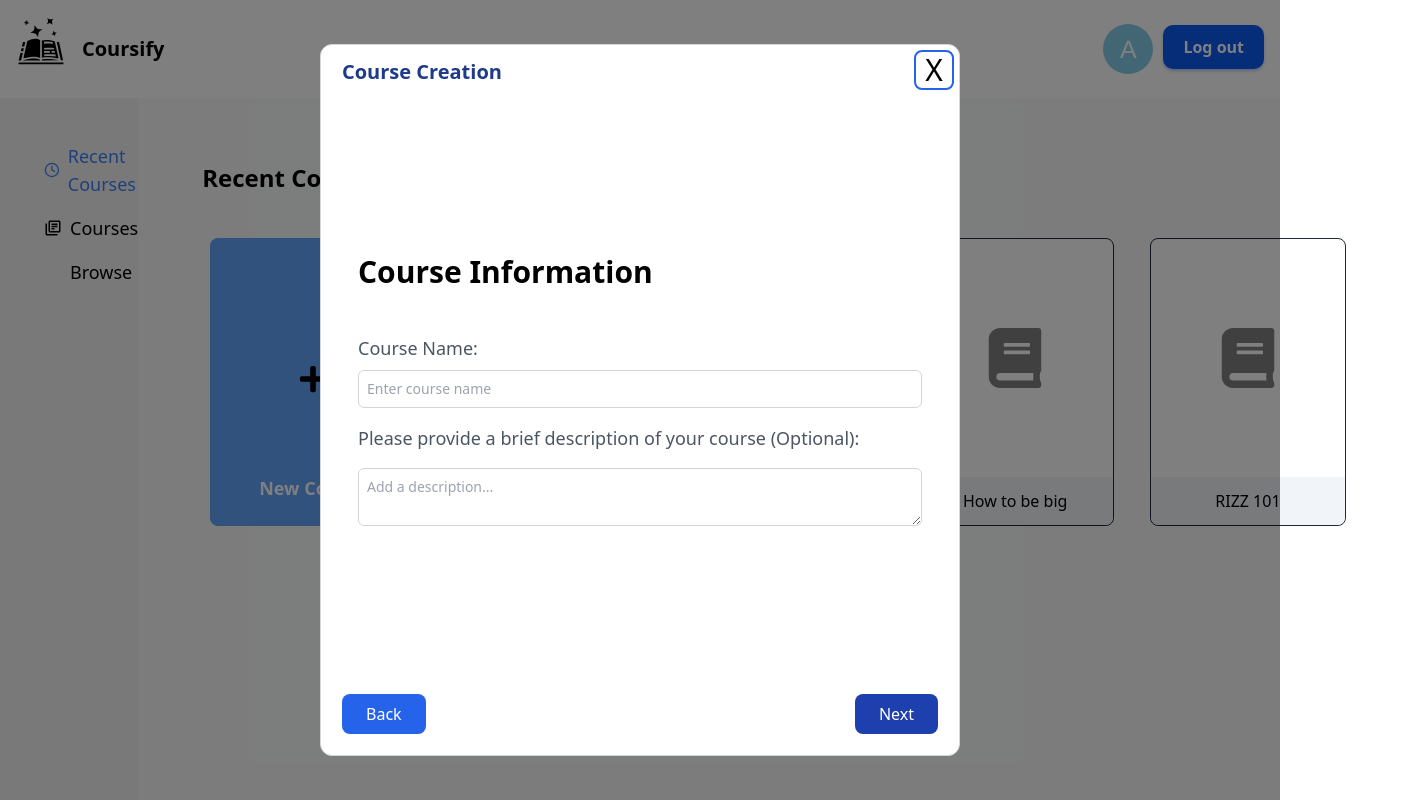
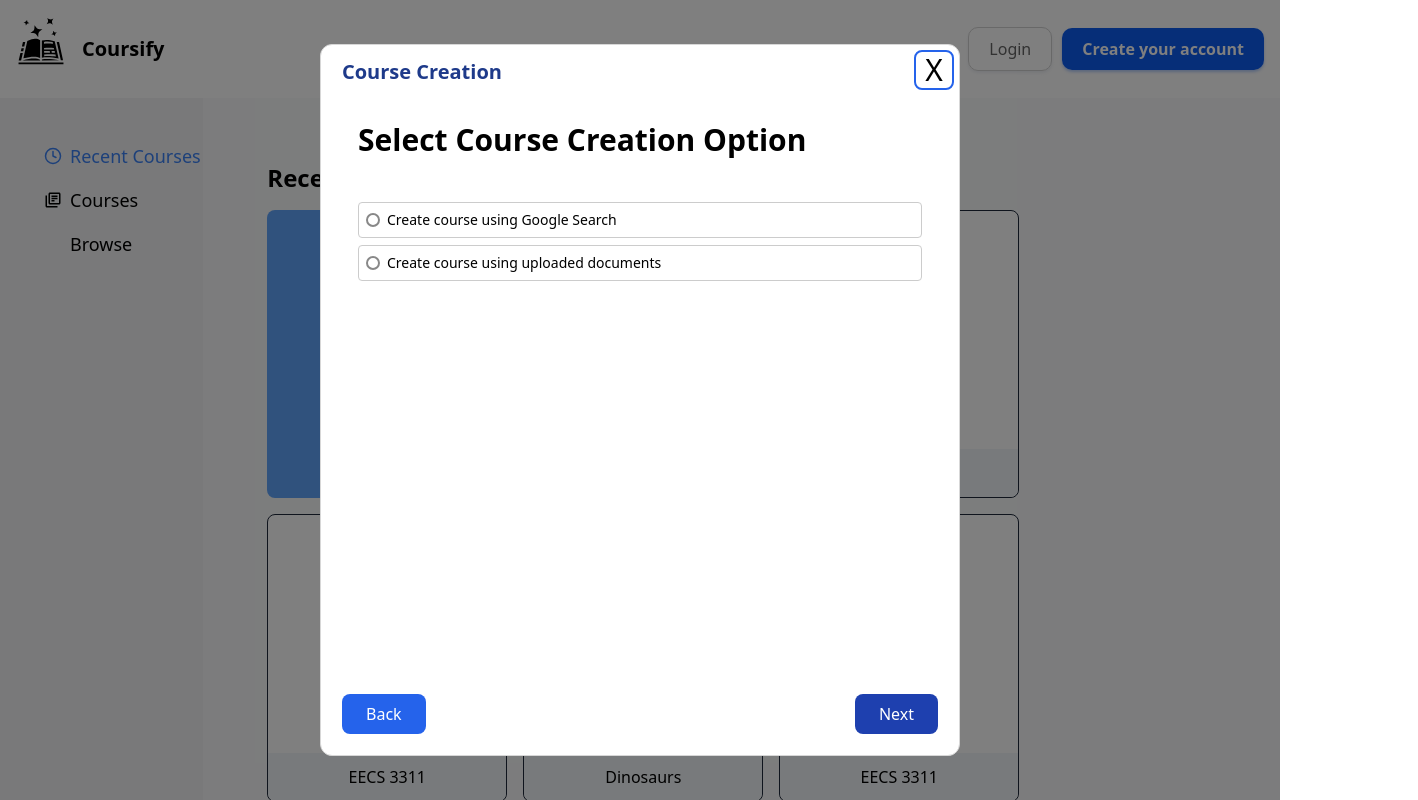
Before and after one commit to KaranpreetRaja/coursify, a React (Vite) app in the folder react-app/: page /dashboard/1 in a window 1280 px wide. Both pictures are taken after a click on the button "New Course". Shown: the top 800 px of the page, 1418 px wide, since content can reach past the window. Built offline with nearby package versions, Linux system fonts and the light colour scheme; some icons are missing.

Commit message:
Updated Wizard GUI

```diff
--- a/react-app/src/App.css
+++ b/react-app/src/App.css
@@ -190,3 +190,70 @@ label {
   border-radius: 12px;
   padding: 0;
 }
+
+
+.radio-group {
+  display: flex;
+  flex-direction: column;
+}
+
+.radio-label {
+  display: flex;
+  align-items: center;
+  padding: 0.5em;
+  margin-bottom: 0.5em;
+  background-color: #fff;
+  border: 1px solid #ccc;
+  border-radius: 4px;
+  transition: background-color 0.2s, border-color 0.2s;
+}
+
+.radio-label:hover {
+  background-color: #e6e6e6;
+}
+
+.radio-input {
+  position: absolute;
+  opacity: 0;
+}
+
+.radio-input:checked + .radio-label {
+  background-color: rgb(187, 195, 239);
+  border-color: blue;
+}
+
+.radio-input:focus + .radio-label {
+  outline: 2px solid blue;
+}
+
+.radio-inner-circle {
+  display: inline-block;
+  width: 1em;
+  height: 1em;
+  border: 2px solid #888;
+  border-radius: 50%;
+  margin-right: 0.5em;
+  transition: border-color 0.2s;
+  position: relative;
+}
+
+.radio-label:hover .radio-inner-circle {
+  border-color: #555;
+}
+
+.radio-input:checked + .radio-label .radio-inner-circle {
+  border-color: blue;
+}
+
+.radio-input:checked + .radio-label .radio-inner-circle::after {
+  content: '';
+  display: block;
+  width: 0.5em;
+  height: 0.5em;
+  background-color: blue;
+  border-radius: 50%;
+  position: absolute;
+  top: 50%;
+  left: 50%;
+  transform: translate(-50%, -50%);
+}
--- a/react-app/src/components/card.jsx
+++ b/react-app/src/components/card.jsx
@@ -3,7 +3,7 @@ import { FaBook } from "react-icons/fa";
 
 const Card = ({ courseName }) => {
     return (
-        <div className="w-60 h-72 bg-white rounded-lg border border-slate-800 transition-transform hover:scale-105 duration-500 ease-in-out">
+        <div className="mr-4 mb-4 w-60 h-72 bg-white rounded-lg border border-slate-800 transition-transform hover:scale-105 duration-500 ease-in-out">
             <div className='w-full h-5/6 flex justify-center items-center'>
                 <FaBook size={60} color='gray'/>
             </div>
--- a/react-app/src/components/navbar.jsx
+++ b/react-app/src/components/navbar.jsx
@@ -6,7 +6,7 @@ import Avatar from 'react-avatar';
 import { useNavigate } from 'react-router-dom';
 
 export default function Navbar() {
-    const [isLoggedIn, setLoggedIn] = useState(true);
+    const [isLoggedIn, setLoggedIn] = useState(false);
     const navigate = useNavigate()
 
     const handleLogout = () => {
--- /dev/null
+++ b/react-app/src/components/wizard-pages/courseCreationOptions.jsx
@@ -0,0 +1,49 @@
+import { useState } from "react";
+
+export default function CourseCreationOptions({ visibility, onChange }) {
+  const [selectedOption, setSelectedOption] = useState('');
+
+  const handleOptionChange = (e) => {
+    setSelectedOption(e.target.value);
+    onChange(e.target.value);
+  };
+
+  return (
+    <div className={visibility ? '' : 'hidden'}>
+      <div className="font-sans text-sm bg-white h-3/4 p-8 rounded-lg w-full my-auto">
+        <div className="flex justify-between items-center mb-11">
+          <h1 className="text-3xl font-semibold">Select Course Creation Option</h1>
+        </div>
+        <div className="radio-group">
+          <input
+            type="radio"
+            id="googleSearch"
+            name="creationOption"
+            value="googleSearch"
+            // checked={selectedOption === 'googleSearch'}
+            onChange={handleOptionChange}
+            className="radio-input"
+          />
+          <label htmlFor="googleSearch" className="radio-label">
+            <span className="radio-inner-circle"></span>
+            Create course using Google Search
+          </label>
+
+          <input
+            type="radio"
+            id="uploadedDocuments"
+            name="creationOption"
+            value="uploadedDocuments"
+            // checked={selectedOption === 'uploadedDocuments'}
+            onChange={handleOptionChange}
+            className="radio-input"
+          />
+          <label htmlFor="uploadedDocuments" className="radio-label">
+            <span className="radio-inner-circle"></span>
+            Create course using uploaded documents
+          </label>
+        </div>
+      </div>
+    </div>
+  );
+}
--- a/react-app/src/components/course_info.jsx
+++ b/react-app/src/components/wizard-pages/courseInfoEntry.jsx
@@ -1,7 +1,14 @@
-import { useEffect } from "react";
-import Topic from "./topic";
+import { useEffect, useState } from "react";
+import Topic from "../topic";
 
-export default function Course_Info({ visibility }) {
+export default function CourseInfoEntry({ visibility, onChange }) {
+  const [course_name, setCourseName] = useState('');
+  const [description, setDescription] = useState('');
+
+  const handleInputChange = () => {
+    onChange({ course_name,  description});
+  };
+
   return (
     <div className={visibility ? '' : 'hidden'}>
       <div className="font-sans text-sm bg-white h-3/4 p-8 rounded-lg w-full my-auto">
@@ -19,16 +26,23 @@ export default function Course_Info({ visibility }) {
               id="courseName"
               className="w-full border border-gray-300 p-2 rounded-md text-md"
               placeholder="Enter course name"
+              onChange={(e) => {
+                setCourseName(e.target.value);
+                handleInputChange();
+              }}
               />
           </div>
 
-          {/* Description paragraph */}
           <p className="text-lg text-gray-600 mt-4 mb-4">
               Please provide a brief description of your course (Optional):
           </p>
           <textarea
               className="w-full border border-gray-300 p-2 rounded-md text-md max-h-20"
               placeholder="Add a description..."
+              onChange={(e) => {
+                setDescription(e.target.value);
+                handleInputChange();
+              }}
           ></textarea>
 
       </div>
--- a/react-app/src/components/wizard.jsx
+++ b/react-app/src/components/wizard.jsx
@@ -2,35 +2,65 @@ import React, { useEffect, useState } from "react";
 import Popup from "reactjs-popup";
 import "reactjs-popup/dist/index.css";
 import { FaPlus } from "react-icons/fa";
-import File_Upload from "./file_upload";
+import FileUpload from "./wizard-pages/fileUpload";
 import Topic_Selection from "./topic_selection";
-import Course_Info from "./course_info";
+import CourseInfoEntry from "./wizard-pages/courseInfoEntry";
+import { useNavigate } from 'react-router-dom';
+import CourseCreationOptions from "./wizard-pages/courseCreationOptions"
 
 export default function Wizard() {
-  const [courseData, setCourseData] = useState(null)
+  const [formData, setFormData] = useState({});
+  const [selectedOption, setSelectedOption] = useState('');
+  const navigate = useNavigate()
   const [page, setPage] = useState(1);
 
+  const handleSubmit = () => {
+    console.log('Submitting data:', formData);
+  }
+
   const handleNext = () => {
-    if (page === 3){
+    if (page === 3) {
 
     }
-    else{
+    else {
       setPage((prevPage) => prevPage + 1)
     }
   }
 
   const handleBack = () => {
-    if (page !== 1){
+    if (page !== 1) {
       setPage((prevPage) => prevPage - 1)
     }
   }
+
+  const handleCourseCreationOptionChange = (selectedOption) => {
+    setSelectedOption(selectedOption)
+  };
+
+  const handleCourseInfoEntry = (enteredInfo) => {
+    setFormData((prevFormData) => {
+      return {...prevFormData, ...enteredInfo}
+    })
+  }
+
+  const handleFileUpload = (uploadedFiles) => {
+
+  }
+
+  useEffect(() => {
+    console.log(selectedOption)
+  },[selectedOption])
+
+  useEffect(() => {
+    console.log(formData)
+  }, [formData])
 
   return (
     <Popup
       trigger={
         <button className="p-6 flex flex-col justify-end items-center w-60 h-72 bg-blue-400 rounded-lg transition-transform hover:scale-105 duration-500 ease-in-out">
-            <FaPlus size={30} className='mb-20'/>
-            <span className='text-white text-lg font-semibold'>New Course</span>
+          <FaPlus size={30} className='mb-20' />
+          <span className='text-white text-lg font-semibold'>New Course</span>
         </button>
       }
       position="center center"
@@ -39,19 +69,21 @@ export default function Wizard() {
       closeOnDocumentClick={false}
     >
       {(close) => (
-        <div className="bg-white h-wizard rounded-t-lg flex flex-col justify-between">
+        <div className="bg-white h-wizard rounded-t-lg flex flex-col">
           <div className="w-full flex flex-row justify-between">
-              <h1 className="text-blue-900 text-xl font-semibold mt-2 ml-4">Course Creation</h1>
-              <button onClick={close} className="border-2 border-blue-600 bg-white w-10 h-10 rounded-lg relative z-10 transition-all duration-200 ease-in cursor-pointer text-3xl hover:bg-blue-600 hover:text-white">
-                X
-              </button>
+            <h1 className="text-blue-900 text-xl font-semibold mt-2 ml-4">Course Creation</h1>
+            <button onClick={close} className="border-2 border-blue-600 bg-white w-10 h-10 rounded-lg relative z-10 transition-all duration-200 ease-in cursor-pointer text-3xl hover:bg-blue-600 hover:text-white">
+              X
+            </button>
           </div>
 
-          <Course_Info visibility={page === 1}/>
-          <File_Upload visibility={page === 2}/>
-          <Topic_Selection visibility={page === 3}/>
+          <CourseCreationOptions visibility={page === 1} onChange={handleCourseCreationOptionChange}/>
 
-          <div className="flex justify-between w-full rounded-t-lg px-4 pb-4">
+          <CourseInfoEntry visibility={page === 2} onChange={handleCourseInfoEntry}/>
+          <FileUpload visibility={page === 3} onChange={handleFileUpload}/>
+          {/* <Topic_Selection visibility={page === 3} /> */}
+
+          <div className="flex justify-between w-full rounded-t-lg px-4 pb-4 mt-auto">
             <button
               onClick={handleBack}
               className="bg-blue-600 text-white px-6 py-2 rounded-lg hover:bg-blue-600 focus:outline-none focus:ring focus:border-blue-300">
@@ -64,7 +96,6 @@ export default function Wizard() {
               Next
             </button>
           </div>
-
         </div>
       )}
     </Popup>
--- a/react-app/src/pages/dashboard.jsx
+++ b/react-app/src/pages/dashboard.jsx
@@ -11,14 +11,18 @@ export default function Dashboard(){
             <div className='bg-gray-50 w-screen h-screen flex flex-row'>
                 <Sidebar/>
 
-                <div className="flex flex-col w-full p-16 ">
-                    <h2 className="text-2xl font-semibold">Recent Courses</h2>
-                    <div className="flex w-full px-2 py-11 space-x-9">
-                        <Wizard/>
+                <div className="flex flex-col w-6/8 p-16 h-full">
+                    <h2 className="text-2xl font-semibold mb-4">Recent Courses</h2>
+                    <div className="flex flex-wrap w-full">
+                        <div className='mr-4'>
+                            <Wizard/>
+                        </div>
                         <Card courseName="EECS 3311"/>
                         <Card courseName="Dinosaurs"/>
-                        <Card courseName="How to be big"/>
-                        <Card courseName="RIZZ 101"/>
+                        <Card courseName="EECS 3311"/>
+                        <Card courseName="Dinosaurs"/>
+                        <Card courseName="EECS 3311"/>
+                        <Card courseName="Dinosaurs"/>
                     </div>
                 </div>
             </div>
```
Also changed, not shown: react-app/src/components/wizard-pages/fileUpload.jsx (renamed from react-app/src/components/file_upload.jsx, +12 -29 lines), 1 other file (tests, documents, lock files or other folders).
